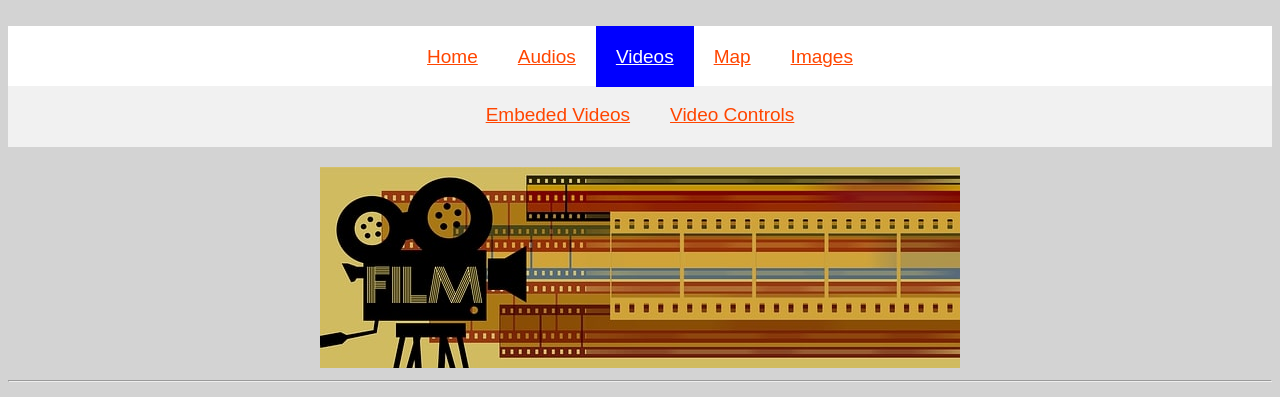
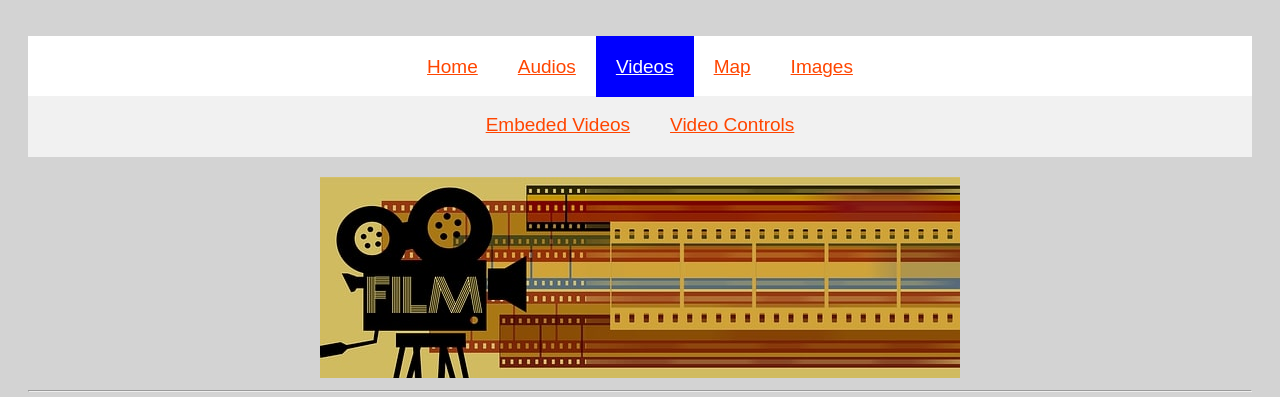
Before and after one commit to Aledjan1/video_site_Oleh, a plain HTML site: page index.html in a window 1280 px wide. Shown: the top 397 px of the page. Drawn offline with Linux system fonts and the light colour scheme.

```diff
--- a/css/stylemenub.css
+++ b/css/stylemenub.css
@@ -47,7 +47,7 @@ body {
 	text-align: center;
 }
 
-.dmainbody {
+#dmainbody {
 	background-color: lightgray;
 	padding: 10px 20px 20px;
 	width: auto;
```
